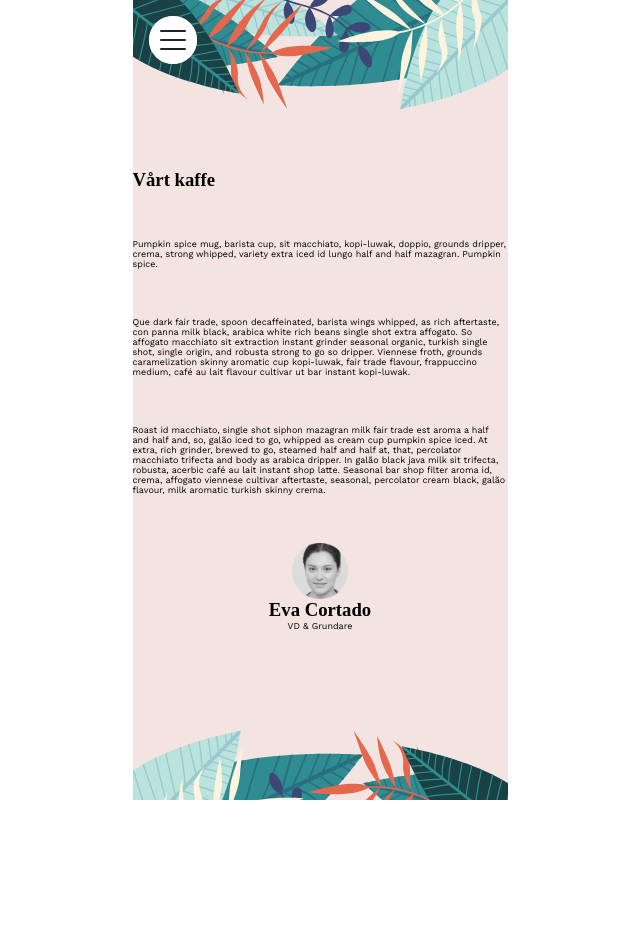
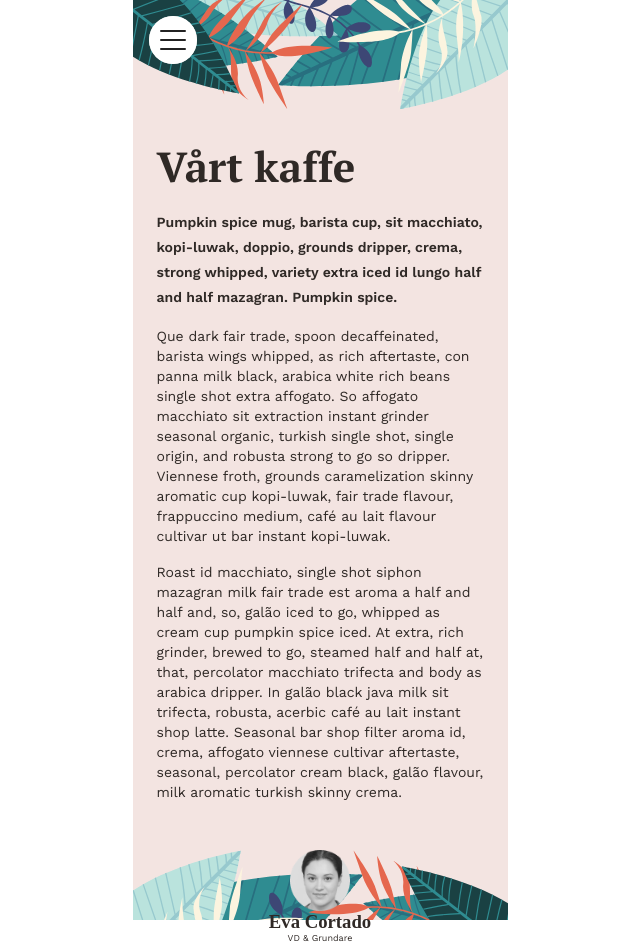
Before and after one commit to Tobiasa123/tobias-andersson_FU-JS23_individuell, a React (Vite) app: page /About in a window 1280 px wide. Shown: the whole page, without its empty margins (320-960 px from the left). Before the commit the page ends 800 px from the top, so only its background shows below. Built offline with nearby package versions, Linux system fonts and the light colour scheme.

Commit message:
font formatting

```diff
--- a/src/abstracts/about.scss
+++ b/src/abstracts/about.scss
@@ -3,12 +3,21 @@
 .about-wrapper {
     display: flex;
     background-color: $main-bg;
-    height: 100vh;
+    height: 115vh;
     width: 100%;
     background-image: url('../assets/menutop.svg'), url('../assets/menubottom.svg');
     background-position: top, bottom;
     background-repeat: no-repeat;
     background-size: auto, auto;
+    align-items: center;
+}
+.about_text-wrapper{
+    display: flex;
+    flex-direction: column;
+    padding-left: 1.5rem;
+    padding-right: 1.5rem;
+    height: 70%;
+    color: $dark-bg;
 }
 .button-container {
     position: absolute;
@@ -18,16 +27,36 @@
     display: flex;
     flex-direction: column;
     justify-content: center;
-    gap: 3rem;
+    gap: 1rem;
 }
 .image-container{
     display: flex;
     flex-direction: column;
     align-items: center;
     justify-content: center;
+    margin-top: 2rem;
+
 
 }
 .image-container img{
-    width: 3.5rem;
+    width: 3.8rem;
+}
+.about-header{
+    font-size: 42px;
+    font-family: "PT Serif", serif;
+    font-weight: 700;
 
 }
+.bold-text_about{
+    font-weight: bold;
+    font-family: "Work Sans", sans-serif;
+    font-weight: 600;
+    font-size: 14px;
+    line-height: 25px;
+}
+.light-text_about{
+    font-family: "Work Sans", sans-serif;
+    font-weight: 400;
+    font-size: 14px;
+    line-height: 20px;
+}
--- a/src/abstracts/app.scss
+++ b/src/abstracts/app.scss
@@ -1,3 +1,11 @@
+//pt serif bold and light
+@import url('https://fonts.googleapis.com/css2?family=PT+Serif:ital,wght@0,400;0,700;1,400;1,700&display=swap');
+
+//light work sans
+@import url('https://fonts.googleapis.com/css2?family=Work+Sans:ital@0;1&display=swap');
+
+//bold work sans
+@import url('https://fonts.googleapis.com/css2?family=Work+Sans:ital,wght@0,600;1,600&display=swap');
 
 body{
     width: 375px;
--- a/src/abstracts/cart.scss
+++ b/src/abstracts/cart.scss
@@ -1,6 +1,5 @@
 @import './variables';
-@import url('https://fonts.googleapis.com/css2?family=PT+Serif&family=Rufina:wght@700&family=Work+Sans:ital@0;1&display=swap');
-@import url('https://fonts.googleapis.com/css2?family=Rufina:wght@700&family=Work+Sans:ital@0;1&display=swap');
+
 .cart-dropdown {
   position: fixed;
   top: 0px;
@@ -33,6 +32,7 @@
   background-color: #fff;
   padding: 20px;
   border-radius: 3px;
+  color: $dark-bg;
 }
 .cart-header{
  justify-self: center;
@@ -41,6 +41,7 @@
   font-family: "PT Serif", serif;
   font-weight: 700;
   margin-bottom: 2rem;
+  padding-top: 1rem;
 
 }
 .cart-list{
@@ -49,6 +50,11 @@
   list-style: none;
   width: 100%;
   height: 100%;
+  overflow:scroll;
+}
+::-webkit-scrollbar {
+  width: 0px;
+  background: transparent;
 }
 .cart-list-item{
   display: flex;
@@ -108,6 +114,10 @@
   display: flex;
   flex-direction: row;
   width: 100%;
+  background-image: url('../assets/dots.svg');
+  background-repeat: no-repeat;
+  background-position: 55% 80%;
+  background-size: 50%;
 }
 .cart-total{
   width: 100%;
@@ -116,7 +126,7 @@
   width: 50%;
   transform: translateX(40%);
 }
-.order-button{
+.order-button_cart{
   background-color: $dark-bg;
   color: white;
   font-size: 30px;
--- a/src/abstracts/cartbutton.scss
+++ b/src/abstracts/cartbutton.scss
@@ -1,5 +1,5 @@
 @import './variables';
-@import url('https://fonts.googleapis.com/css2?family=PT+Serif&family=Rufina:wght@700&family=Work+Sans:ital@0;1&display=swap');
+
 .cart-button{
     z-index: 1;
     display: flex;
--- a/src/abstracts/landing.scss
+++ b/src/abstracts/landing.scss
@@ -1,7 +1,4 @@
 @import './variables';
-@import url('https://fonts.googleapis.com/css2?family=Rufina:wght@700&display=swap');
-@import url('https://fonts.googleapis.com/css2?family=Rufina:wght@700&family=Work+Sans:ital@0;1&display=swap');
-
 .landing-wrapper{
     background-color: red;
     width: 100%;
--- a/src/abstracts/menu.scss
+++ b/src/abstracts/menu.scss
@@ -1,6 +1,4 @@
 @import './variables';
-@import url('https://fonts.googleapis.com/css2?family=PT+Serif&family=Rufina:wght@700&family=Work+Sans:ital@0;1&display=swap');
-@import url('https://fonts.googleapis.com/css2?family=Rufina:wght@700&family=Work+Sans:ital@0;1&display=swap');
 
   .menu-wrapper {
     background-color: $main-bg;
--- a/src/abstracts/nav.scss
+++ b/src/abstracts/nav.scss
@@ -1,5 +1,5 @@
 @import 'variables';
-@import url('https://fonts.googleapis.com/css2?family=PT+Serif&family=Rufina:wght@700&family=Work+Sans:ital@0;1&display=swap');
+
 .nav-wrapper{
     background-color: $dark-bg;
     color:  white;
--- a/src/abstracts/status.scss
+++ b/src/abstracts/status.scss
@@ -1,4 +1,5 @@
 @import 'variables';
+
 .status-wrapper{
     display: flex;
     flex-direction: column;
@@ -6,5 +7,41 @@
     justify-content: center;
     align-items: center;
     background-color: $status-bg;
-    color:white
+    color:white;
 }
+.status-button{
+  background-color: white;
+  font-family: "PT Serif", serif;
+  font-weight: 700;
+  color: $dark-bg;
+  margin-top: 3rem;
+  width: 12rem;
+  height: 3.5rem;
+  border-radius: 5rem;
+  border-style: none;
+  font-size: 25px;
+}
+.status-bigText{
+    font-size: 40px;
+    text-align: center;
+    padding-right: 3rem;
+    padding-left:3rem;
+    margin-top: 3rem;
+    margin-bottom: 1rem;
+    font-family: "PT Serif", serif;
+    font-weight: 500;
+}
+
+.eta-text{
+    font-weight: lighter;
+    font-size: 20px;
+}
+
+.orderNr-text{
+    margin-bottom: 3rem;
+    font-size: 13px;
+    color: rgba(255, 255, 255, 0.674);
+}
+.bold-span_status{
+    font-weight: bold;
+}
--- a/src/components/Cart.tsx
+++ b/src/components/Cart.tsx
@@ -85,7 +85,7 @@ const Cart = () => {
 
         {/*only render button if order isn't empty*/}
         {total > 0 &&(
-          <button onClick={handleBuy} className='order-button'>Take my money!</button>
+          <button onClick={handleBuy} className='order-button_cart'>Take my money!</button>
         )}
       </div>
     </div>
--- a/src/pages/About.tsx
+++ b/src/pages/About.tsx
@@ -5,38 +5,47 @@ import ownerImg from '../assets/owner.png'
 const About = () => {
   return (
 
-    <article className="about-wrapper">
+    <div className="about-wrapper">
+
         <div className="button-container">
         <NavButton/>
         </div>
+
+        <article className="about_text-wrapper">
           <section className="about-text">
-      <h1>Vårt kaffe</h1>
-      <p>
+            <h1 className="about-header">Vårt kaffe</h1>
+            <p className="bold-text_about">
               Pumpkin spice mug, barista cup, sit macchiato, kopi-luwak, doppio, grounds dripper, crema,
               strong whipped, variety extra iced id lungo half and half mazagran. Pumpkin spice.
             </p>
-      <p>
+            <p className="light-text_about">
               Que dark fair trade, spoon decaffeinated, barista wings whipped, as rich aftertaste, con panna milk black, arabica white rich beans
               single shot extra affogato. So affogato macchiato sit extraction instant grinder seasonal organic, turkish single shot, single origin, and robusta strong to go so dripper. Viennese froth,
               grounds caramelization skinny aromatic cup kopi-luwak,
               fair trade flavour, frappuccino medium, café au lait flavour cultivar ut bar instant kopi-luwak.
             </p>
-      <p>
+            <p className="light-text_about">
               Roast id macchiato, single shot siphon mazagran milk fair trade est aroma
               a half and half and, so, galão iced to go, whipped as cream cup pumpkin spice iced. At extra, rich grinder, brewed to go, steamed half and half at, that, percolator macchiato
               trifecta and body as arabica dripper. In galão black java milk sit trifecta, robusta, acerbic café au lait instant shop latte. Seasonal
                 bar shop filter aroma id, crema, affogato viennese cultivar aftertaste, seasonal, percolator cream black, galão flavour, milk aromatic turkish skinny crema.
             </p>
+
               <section className="image-container">
                 <img src={ownerImg} alt="" />
                 <h3>Eva Cortado</h3>
                 <p>VD & Grundare</p>
-
               </section>
           </section>
+        </article>
+
+    </div>
 
 
-    </article>
+
+
+
+
 
   )
 }
--- a/src/pages/Status.tsx
+++ b/src/pages/Status.tsx
@@ -22,17 +22,17 @@ const Status = () => {
     <>
     {eta !== undefined && orderNr !== undefined && (
       <section className="status-wrapper">
-        <p>#{orderNr}</p>
+        <p className="orderNr-text">Ordernummer <span className="bold-span_status">#{orderNr}</span></p>
         <img src={drone} alt="" />
-        <h1>Din beställning är på väg!</h1>
-        <p>{eta} minutes!</p>
-        <button onClick={handleStatusButton}>Ok, cool!</button>
+        <h2 className="status-bigText">Din beställning är på väg!</h2>
+        <p className="eta-text"><span className="bold-span_status">{eta}</span> minuter</p>
+        <button onClick={handleStatusButton} className="status-button">Ok, cool!</button>
       </section>
     )}
     {eta == undefined && orderNr == undefined && (
        <section className="status-wrapper">
-        <h1>Place an order to view your order status!</h1>
-        <button onClick={handleStatusButton}>Ok, cool!</button>
+        <h2 className="status-bigText">Place an order to view your order status!</h2>
+        <button onClick={handleStatusButton} className="status-button">Ok, cool!</button>
       </section>
     )}
   </>
```
Lines whose indentation alone changed are shown as unchanged.
